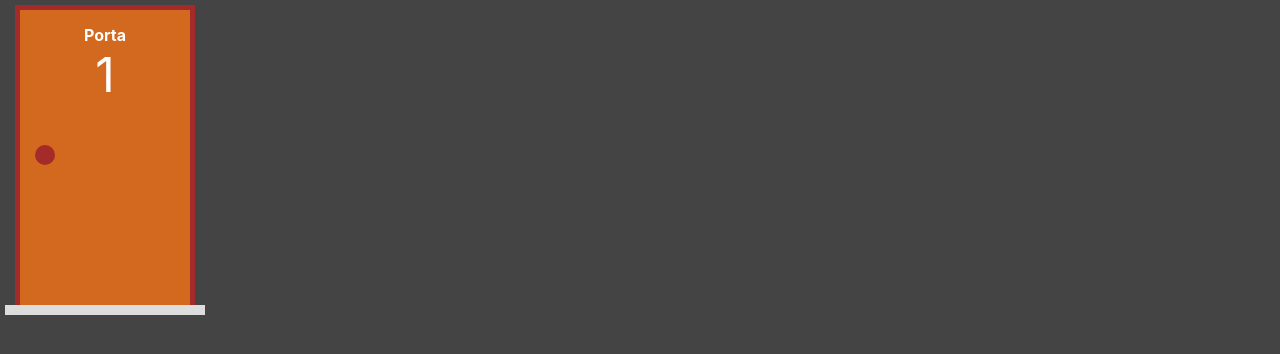
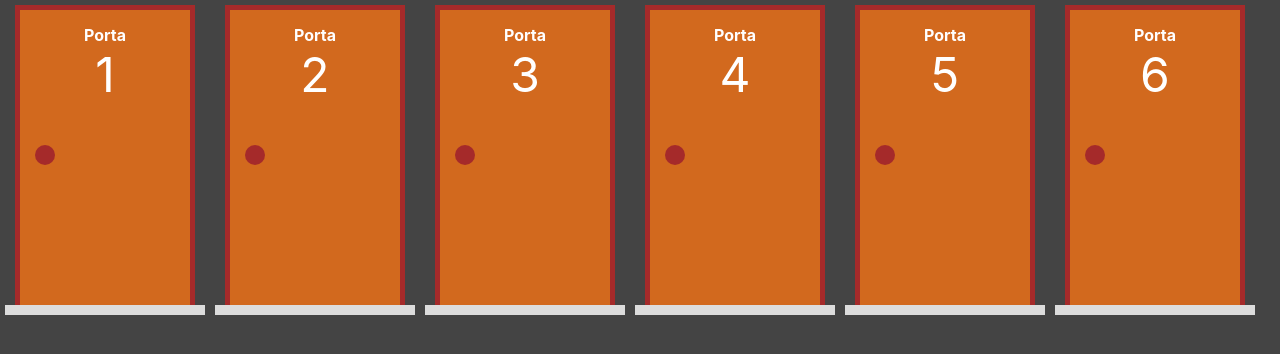
Before and after one commit to Nadilson-IFPE/portas-premiadas, a Next.js app: page / in a window 1280 px wide. Shown: the top 354 px of the page. Built offline with nearby package versions, Linux system fonts and the light colour scheme.

Commit message:
Array de portas

```diff
--- /dev/null
+++ b/src/functions/portas.ts
@@ -0,0 +1,24 @@
+
+import PortaModel from '@/model/portamodel';
+
+export function criarPortas(qtdPortas: number, portaSelecionada: number): PortaModel[] {
+
+    return Array.from({ length: qtdPortas }, (_, i) => {
+        const numero = i + 1
+        const temPresente = numero === portaSelecionada
+        return new PortaModel(numero, temPresente)
+    })
+
+}
+
+export function atualizarPortas(portas: PortaModel[], portaModificada: PortaModel): PortaModel[] {
+    return portas.map(portaAtual => {
+        const igualPortaModificada = portaAtual.numero === portaModificada.numero
+
+        if (igualPortaModificada) {
+            return portaModificada
+        } else {
+            return portaModificada.aberta ? portaAtual : portaAtual.desselecionar()
+        }
+    })
+}
--- a/src/pages/index.tsx
+++ b/src/pages/index.tsx
@@ -4,12 +4,25 @@ import Presente from '@/components/Presente'
 import Porta from '@/components/Porta'
 import PortaModel from '@/model/portamodel'
 import { useState } from 'react'
+import { atualizarPortas, criarPortas } from '@/functions/portas'
 
 const inter = Inter({ subsets: ['latin'] })
 
 export default function Home() {
   const [p1, setP1] = useState(new PortaModel(1))
+  const [p2, setP2] = useState(new PortaModel(2))
+  const [p3, setP3] = useState(new PortaModel(3))
+  const [p4, setP4] = useState(new PortaModel(4))
+  const [p5, setP5] = useState(new PortaModel(5))
+  const [p6, setP6] = useState(new PortaModel(6))
 
+  const [portas, setPortas] = useState(criarPortas(6, 3))
+
+  function renderizarPortas() {
+    return portas.map(porta => {
+      return <Porta key={porta.numero} value={porta} onChange={novaPorta => setPortas(atualizarPortas(portas, novaPorta))} />
+    })
+  }
 
   return (
     <>
@@ -20,8 +33,8 @@ export default function Home() {
         <link rel="icon" href="/favicon.ico" />
       </Head>
 
-      <div style={{ display: "flex", flexDirection: "column" }}>
-        <Porta value={p1} onChange={novaPorta => setP1(novaPorta)} />
+      <div style={{ display: "flex" }}>
+        {renderizarPortas()}
       </div>
 
     </>
```
